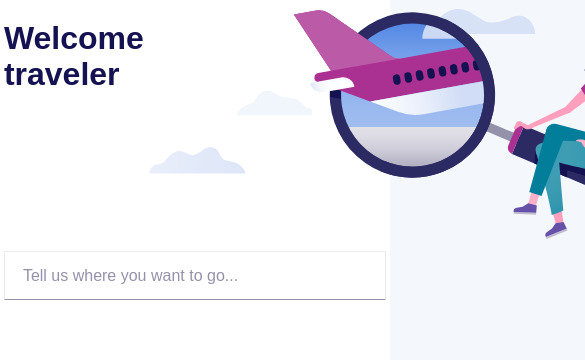
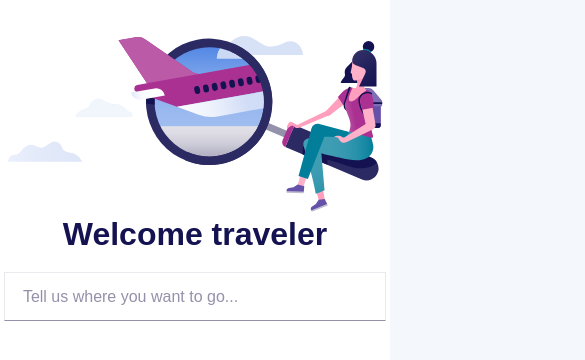
Before and after one commit to Jelle-vz/schiphol-assesment, a website built with webpack: page index.html in a window 390 px wide. Shown: the top 360 px of the page, 585 px wide, since content can reach past the window. Built offline with nearby package versions, Linux system fonts and the light colour scheme.

Commit message:
feat(styles): update header responsive view

```diff
--- a/sass/index.scss
+++ b/sass/index.scss
@@ -41,5 +41,18 @@ body {
     display: flex;
     flex-direction: row;
     justify-content: space-between;
+
+    svg {
+      max-width: 100%;
+    }
+
+    @media only screen and (max-width: 600px) {
+      text-align: center;
+      flex-direction: column-reverse;
+
+      h1 {
+        margin: -35px 0 20px;
+      }
+    }
   }
 }
```
